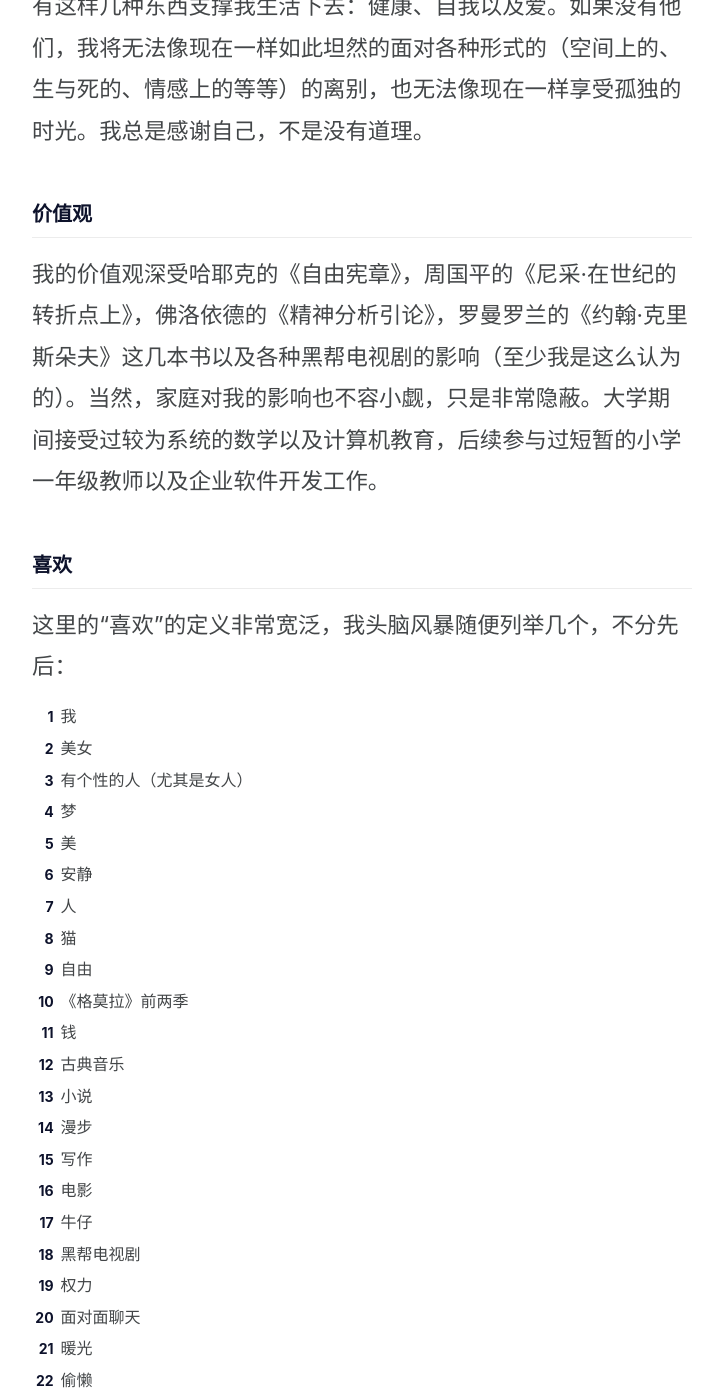
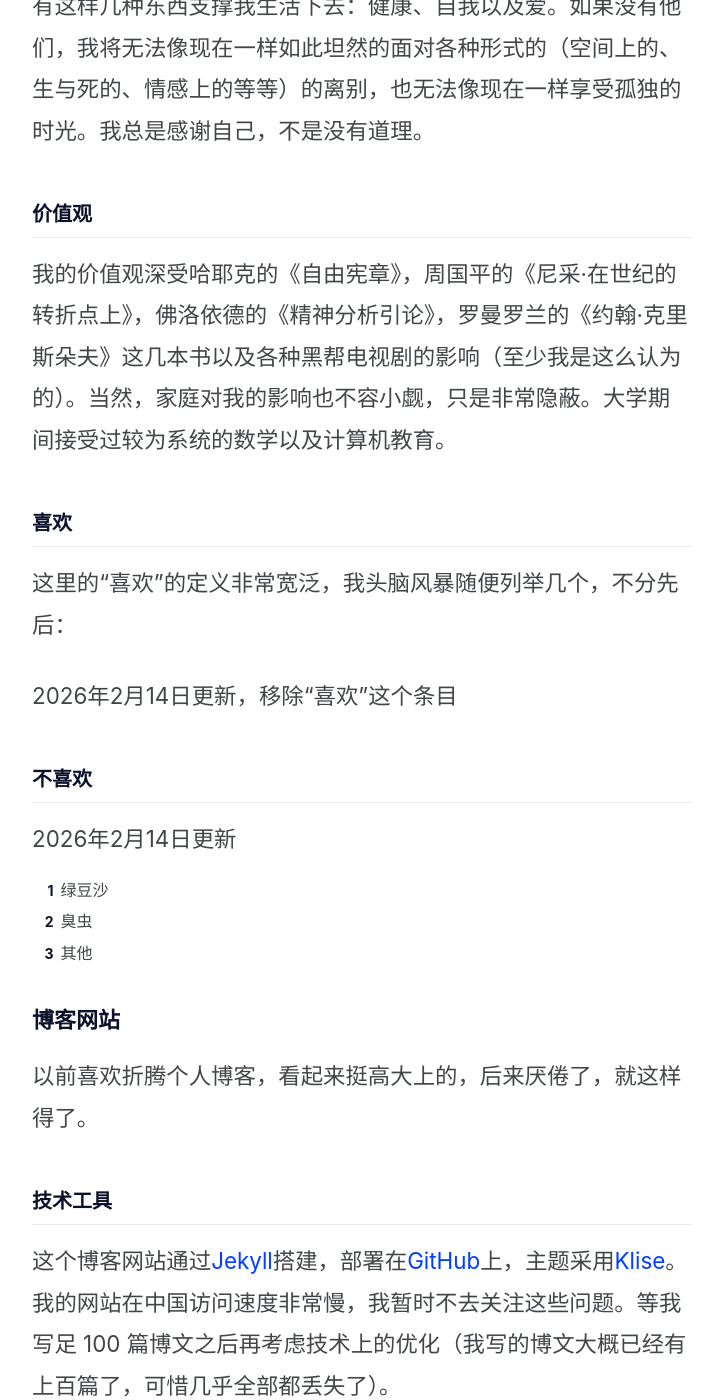
Before and after one commit to gaotianchi/gaotianchi.github.io, a Jekyll site: the page built from about.md, in a window 1280 px wide and 1400 px high, scrolled down 585 px. Shown: the whole window, without its empty margins (278-1001 px from the left). Built offline with Jekyll 4.4.1, drawn with Linux system fonts in a browser that asks for light colours; some of the changed text lies outside the part shown.

Commit message:
Update personal values and preferences in the about page

```diff
--- a/about.md
+++ b/about.md
@@ -18,55 +18,22 @@ title: 关于
 
 ### 价值观
 
-我的价值观深受哈耶克的《自由宪章》，周国平的《尼采·在世纪的转折点上》，佛洛依德的《精神分析引论》，罗曼罗兰的《约翰·克里斯朵夫》这几本书以及各种黑帮电视剧的影响（至少我是这么认为的）。当然，家庭对我的影响也不容小觑，只是非常隐蔽。大学期间接受过较为系统的数学以及计算机教育，后续参与过短暂的小学一年级教师以及企业软件开发工作。
+我的价值观深受哈耶克的《自由宪章》，周国平的《尼采·在世纪的转折点上》，佛洛依德的《精神分析引论》，罗曼罗兰的《约翰·克里斯朵夫》这几本书以及各种黑帮电视剧的影响（至少我是这么认为的）。当然，家庭对我的影响也不容小觑，只是非常隐蔽。大学期间接受过较为系统的数学以及计算机教育。
 
 ### 喜欢
 
 这里的“喜欢”的定义非常宽泛，我头脑风暴随便列举几个，不分先后：
 
-1. 我
-2. 美女
-3. 有个性的人（尤其是女人）
-4. 梦
-5. 美
-6. 安静
-7. 人
-8. 猫
-9. 自由
-10. 《格莫拉》前两季
-11. 钱
-12. 古典音乐
-13. 小说
-14. 漫步
-15. 写作
-16. 电影
-17. 牛仔
-18. 黑帮电视剧
-19. 权力
-20. 面对面聊天
-21. 暖光
-22. 偷懒
-23. 三分钟热度
-24. 文字
-25. 早睡早起
-26. 不辞而别
+2026年2月14日更新，移除“喜欢”这个条目
+
 
 ### 不喜欢
 
-1. 发信息
-2. 短视频
-3. 告别
-4. 绿豆沙馅的食物（严重过敏）
-5. 被查户口
-6. 白色灯光
-7. 自轻自贱的人
-8. 臭虫以及各种颜色艳丽（代表危险）的虫子
-9. 集体主义者
-10. 道德卫士
-11. 背后说别人坏话的人（我有时出于安慰他人的目的会成为自己不喜欢的人）
-12. 寒冷的天气
-13. 上班
-14. 讨好型人格的人
+2026年2月14日更新
+
+1. 绿豆沙
+2. 臭虫
+3. 其他
 
 ## 博客网站
 
```
